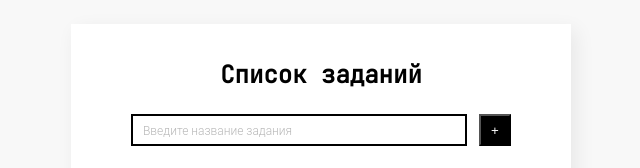
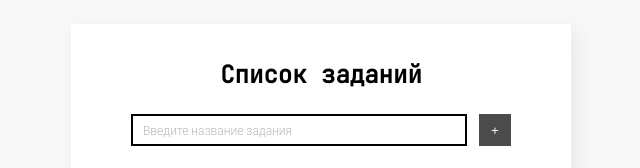
Before and after one commit to MakzaR/todo-react-mobx, a React (Create React App) app: page / in a window 1280 px wide. In both pictures the pointer is over the button 814 px from the left and 130 px from the top of the page. Shown: the top 168 px of the page, without its empty margins (319-959 px from the left). Built offline with nearby package versions, Linux system fonts and the light colour scheme.

Commit message:
minor style fixes

```diff
--- a/src/components/AddTodoItem/AddTodoItem.module.scss
+++ b/src/components/AddTodoItem/AddTodoItem.module.scss
@@ -1,5 +1,8 @@
 $placeholder-color: #B7B7B7;
+
 $button-color: black;
+$button-color-hover: #4B4B4B;
+
 $button-text-color: white;
 
 @mixin placeholder-font($color) {
@@ -40,4 +43,9 @@ $button-text-color: white;
 
   background-color: $button-color;
   color: $button-text-color;
+
+  &:hover {
+    background-color: $button-color-hover;
+    border: none;
+  }
 }
--- a/src/components/Filters/Filter.module.scss
+++ b/src/components/Filters/Filter.module.scss
@@ -1,6 +1,6 @@
 $button-color: black;
-$button-hover-color: #F0F0F0;
-$button-active-color: #C8C8C8;
+$button-color-hover: #F0F0F0;
+$button-color-active: #C8C8C8;
 
 $button-text-color: #666666;
 $button-text-color-active: white;
@@ -35,14 +35,8 @@ $button-text-color-active: white;
 
   cursor: pointer;
 
-  //&:focus {
-  //  background-color: $button-color;
-  //  @include button-font-color($button-text-color-active);
-  //  text-decoration:  none;
-  //}
-
   &:hover {
-    background-color: $button-hover-color;
+    background-color: $button-color-hover;
     @include button-font-color($button-text-color);
     text-decoration:  none;
   }
```
